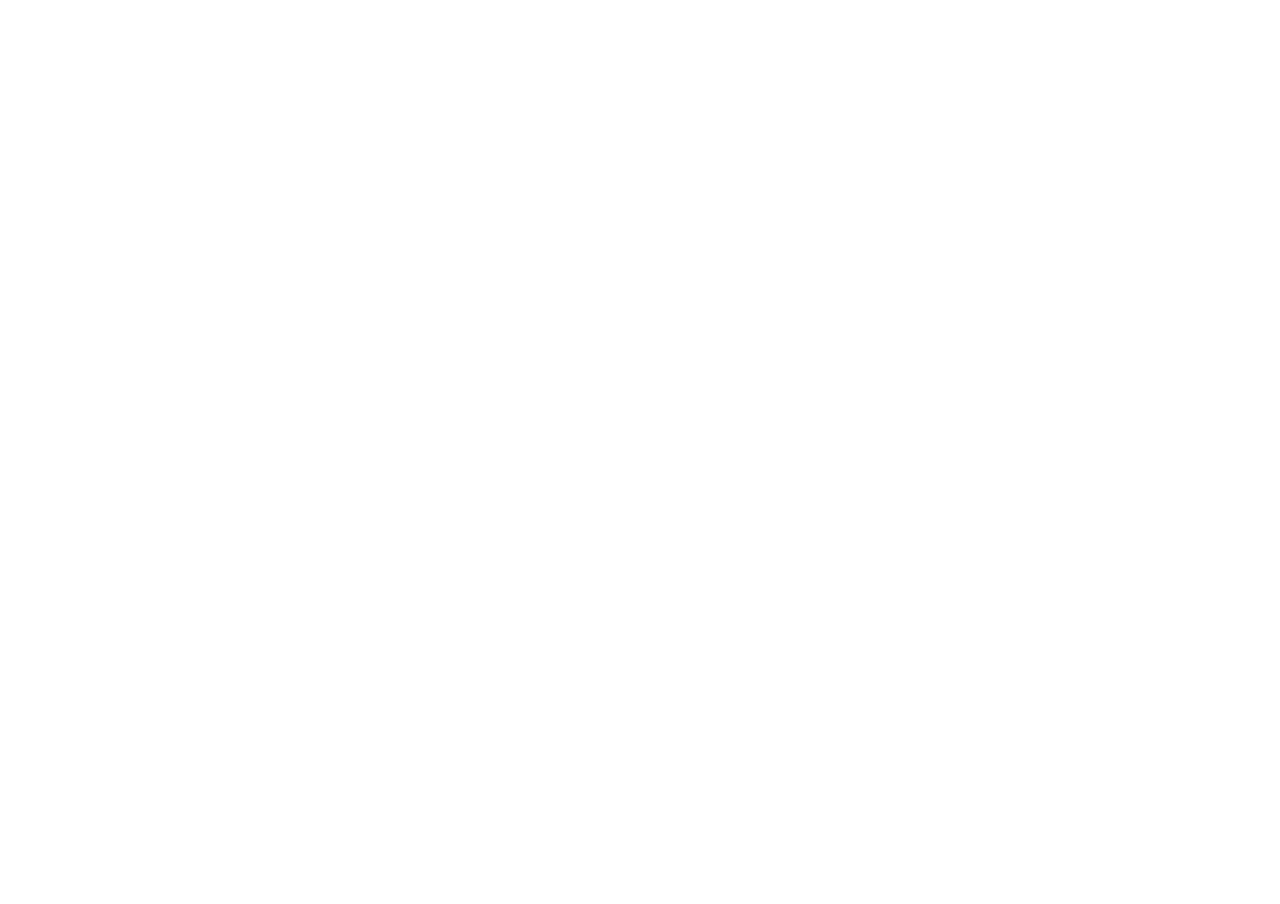
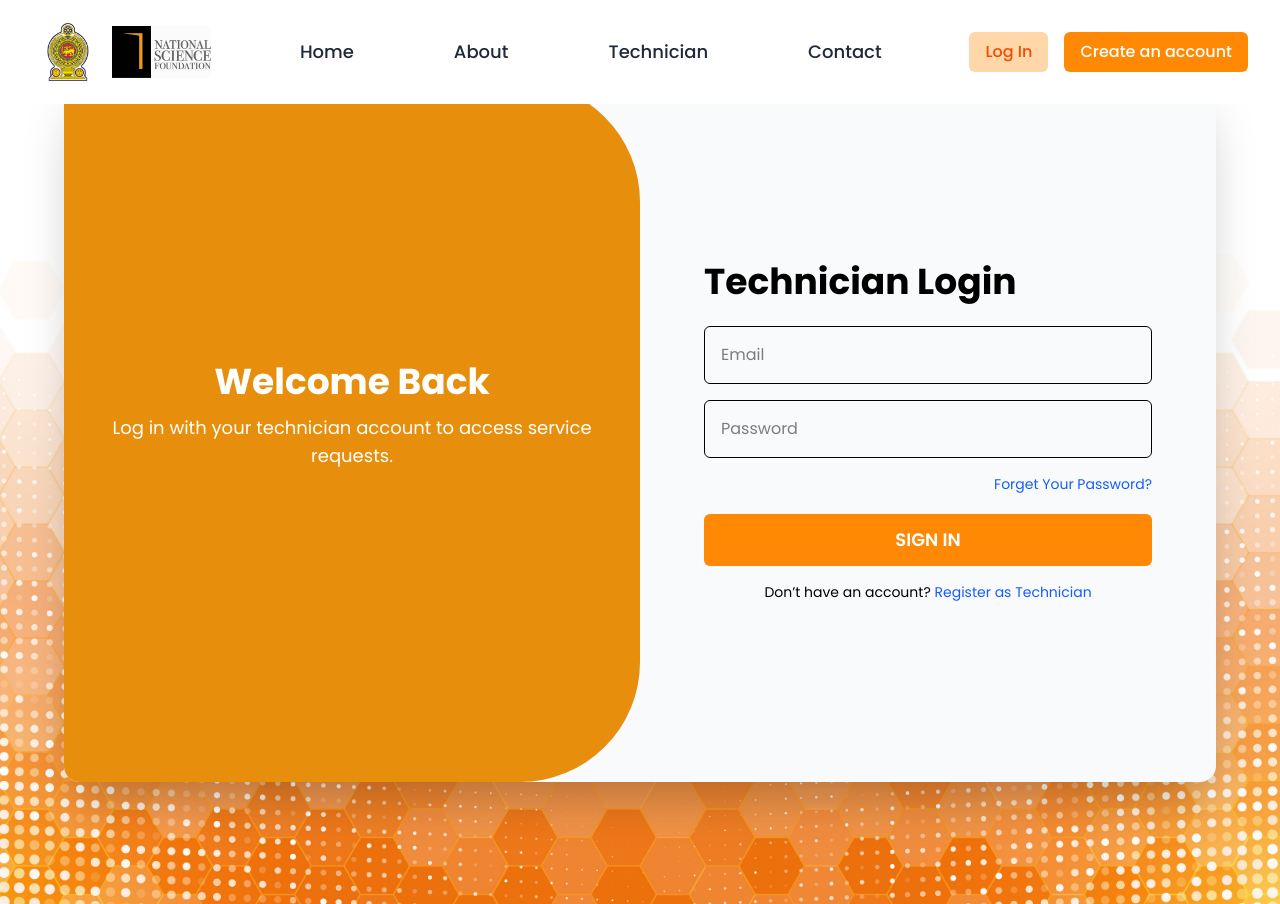
Before and after one commit to avishkaJSPshehan/Instrument-Care, a React (Vite) app in the folder Instrument-Care-Front-End/: page /auth/tech-registration in a window 1280 px wide. Before the commit this address had no page. Before the commit the page ends 800 px from the top, so only its background shows below. Built offline with nearby package versions, Linux system fonts and the light colour scheme.

Commit message:
Create Technician Login and Registration Forms

```diff
--- a/Instrument-Care-Front-End/src/App.jsx
+++ b/Instrument-Care-Front-End/src/App.jsx
@@ -6,6 +6,7 @@
 import Technician from './pages/Technician';
 import Contact from './pages/Contact';
 import Login from './Pages/Auth/login';
+import Technician_Registration from './Pages/Auth/Technician-Registration';
 
 export default function App() {
   return (
@@ -16,6 +17,7 @@
         <Route path="/technician" element={<Technician />} />
         <Route path="/contact" element={<Contact />} />
         <Route path="/auth/login" element={<Login />} />
+        <Route path="/auth/tech-registration" element={<Technician_Registration />} />
       </Routes>
     </Router>
   );
--- a/Instrument-Care-Front-End/src/Components/Common/Navbar.jsx
+++ b/Instrument-Care-Front-End/src/Components/Common/Navbar.jsx
@@ -43,9 +43,11 @@
                 Log In
               </button>
             </Link>
-            <button className="bg-orange-400 text-white px-4 py-2 rounded-md font-medium hover:bg-orange-500 transition font-poppins">
-              Create an account
-            </button>
+            <Link to="/auth/tech-registration">
+              <button className="bg-orange-400 text-white px-4 py-2 rounded-md font-medium hover:bg-orange-500 transition font-poppins">
+                Create an account
+              </button>
+            </Link>
           </div>
 
           {/* Hamburger icon */}
--- a/Instrument-Care-Front-End/src/Components/auth/Login.jsx
+++ b/Instrument-Care-Front-End/src/Components/auth/Login.jsx
@@ -1,4 +1,5 @@
 import React, { useEffect } from "react";
+import { Link } from "react-router-dom";
 import { FcGoogle } from "react-icons/fc";
 import { FaFacebookF, FaGithub, FaLinkedinIn } from "react-icons/fa";
 
@@ -73,9 +74,11 @@
             Ready to help others and grow your career?
             Set up your technician profile and start accepting service requests!
           </p>
-          <button className="border border-white px-8 py-2 rounded-md hover:bg-white hover:text-orange-600 transition text-lg font-poppins font-semibold">
-            I'M TECHNITIAN
-          </button>
+          <Link to="/auth/tech-registration">
+            <button className="border border-white px-8 py-2 rounded-md hover:bg-white hover:text-orange-600 transition text-lg font-poppins font-semibold">
+              I'M TECHNITIAN
+            </button>
+          </Link>
         </div>
       </div>
     </div>
--- /dev/null
+++ b/Instrument-Care-Front-End/src/Components/auth/Technician-Registration.jsx
@@ -0,0 +1,93 @@
+import React, { useEffect, useState } from "react";
+
+export default function TechnicianAuthPage() {
+  const [isRegistering, setIsRegistering] = useState(false);
+
+  useEffect(() => {
+    document.body.style.overflow = "hidden";
+    return () => {
+      document.body.style.overflow = "auto";
+    };
+  }, []);
+
+  return (
+    <div className="relative w-screen h-screen flex items-center justify-center overflow-hidden m-0 p-0">
+      {/* Background Image */}
+      <div
+        className="absolute inset-0 bg-cover bg-center z-0"
+        style={{
+          backgroundImage: "url('../../src/assets/images/hero-bg-5.jpg')",
+        }}
+      ></div>
+
+      {/* Main Container */}
+      <div className="relative z-10 transform -translate-y-18 w-full max-w-6xl md:h-[700px] flex flex-col md:flex-row bg-gray-50 bg-opacity-90 rounded-none md:rounded-2xl shadow-2xl transition-all duration-500 ease-in-out">
+
+        {/* Orange Side */}
+        <div
+          className={`hidden md:flex w-1/2 h-full flex-col justify-center items-center px-12 text-white rounded-2xl ${
+            isRegistering ? 'order-2 md:order-1' : 'order-1'
+          }`}
+          style={{
+            background: "linear-gradient(135deg, #e78f0c, #e78f0c)",
+            // borderTopLeftRadius: isRegistering ? "0px" : "0px",
+            // borderBottomLeftRadius: isRegistering ? "0px" : "0px",
+            borderTopRightRadius: isRegistering ? "120px" : "120px",
+            borderBottomRightRadius: isRegistering ? "120px" : "120px",
+          }}
+        >
+          <h2 className="text-4xl font-bold mb-3 font-poppins">
+            {isRegistering ? "Join as a Technician" : "Welcome Back"}
+          </h2>
+          <p className="text-lg text-center mb-8 font-poppins">
+            {isRegistering
+              ? "Create your profile to start serving instrument owners."
+              : "Log in with your technician account to access service requests."}
+          </p>
+        </div>
+
+        {/* Form Side */}
+        <div className={`w-full md:w-1/2 h-full flex flex-col justify-center px-8 py-6 md:px-16 md:py-12 ${isRegistering ? 'order-1' : 'order-2'}`}>
+          <h2 className="text-4xl font-bold mb-6 text-center md:text-left font-poppins">
+            {isRegistering ? "Technician Registration" : "Technician Login"}
+          </h2>
+
+          {isRegistering ? (
+            <>
+              <input type="text" placeholder="Full Name" className="w-full mb-4 p-4 border rounded-md text-md font-poppins" />
+              <input type="email" placeholder="Email" className="w-full mb-4 p-4 border rounded-md text-md font-poppins" />
+              <input type="text" placeholder="Phone Number" className="w-full mb-4 p-4 border rounded-md text-md font-poppins" />
+              <input type="text" placeholder="Technical Skills" className="w-full mb-4 p-4 border rounded-md text-md font-poppins" />
+              <input type="password" placeholder="Password" className="w-full mb-4 p-4 border rounded-md text-md font-poppins" />
+              <input type="password" placeholder="Confirm Password" className="w-full mb-4 p-4 border rounded-md text-md font-poppins" />
+              <button className="w-full bg-orange-400 text-white py-3 rounded-md text-lg font-semibold font-poppins hover:bg-orange-500">
+                REGISTER
+              </button>
+              <p className="text-sm text-center mt-4 font-poppins">
+                Already have an account?{" "}
+                <button onClick={() => setIsRegistering(false)} className="text-blue-600 hover:underline">
+                  Login here
+                </button>
+              </p>
+            </>
+          ) : (
+            <>
+              <input type="email" placeholder="Email" className="w-full mb-4 p-4 border rounded-md text-md font-poppins" />
+              <input type="password" placeholder="Password" className="w-full mb-4 p-4 border rounded-md text-md font-poppins" />
+              <p className="text-sm text-right text-blue-600 mb-5 cursor-pointer font-poppins">Forget Your Password?</p>
+              <button className="w-full bg-orange-400 text-white py-3 rounded-md text-lg font-semibold font-poppins hover:bg-orange-500">
+                SIGN IN
+              </button>
+              <p className="text-sm text-center mt-4 font-poppins">
+                Don’t have an account?{" "}
+                <button onClick={() => setIsRegistering(true)} className="text-blue-600 hover:underline">
+                  Register as Technician
+                </button>
+              </p>
+            </>
+          )}
+        </div>
+      </div>
+    </div>
+  );
+}
--- /dev/null
+++ b/Instrument-Care-Front-End/src/Pages/Auth/Technician-Registration.jsx
@@ -0,0 +1,12 @@
+import React from 'react'
+import Navbar from '../../Components/Common/Navbar'
+import TechnicianRegistration from '../../Components/auth/Technician-Registration'
+
+export default function Technician_Registration() {
+  return (
+    <>
+        <Navbar />
+        <TechnicianRegistration />
+    </>
+  )
+}
```
